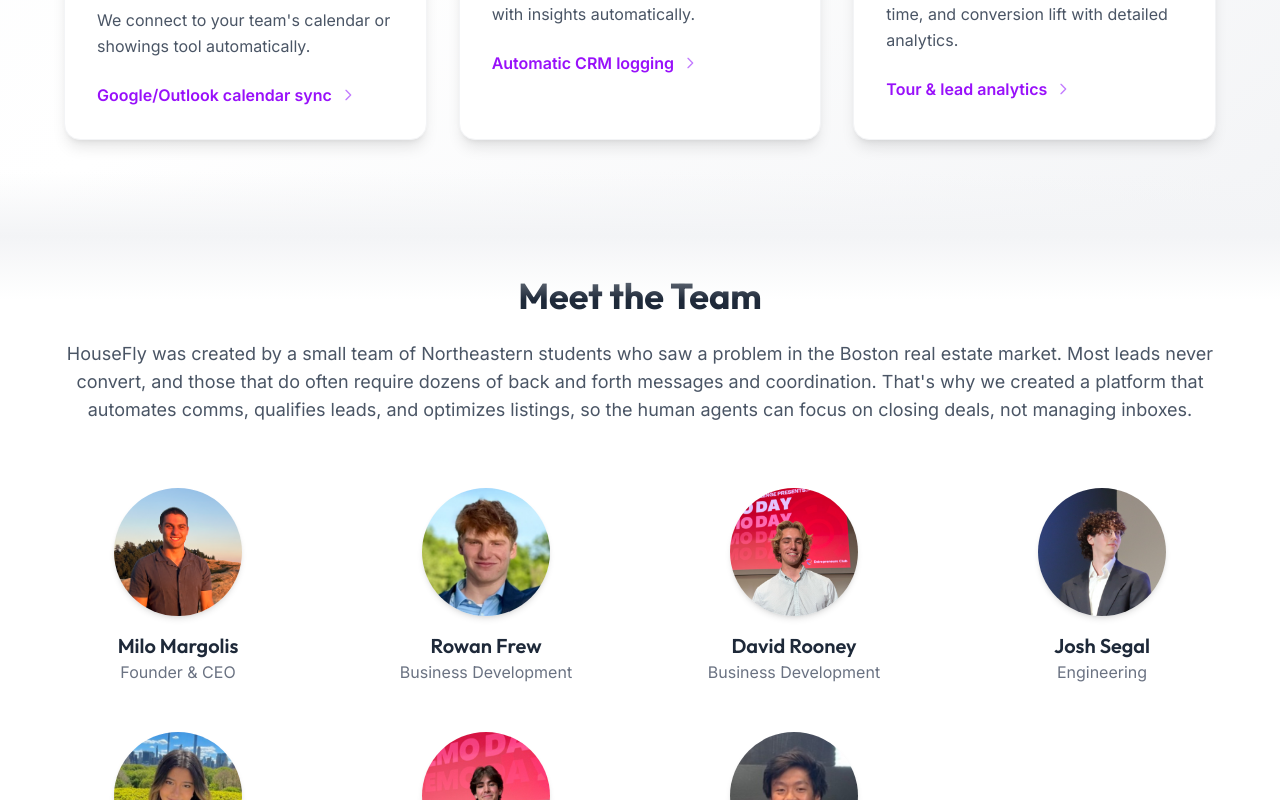
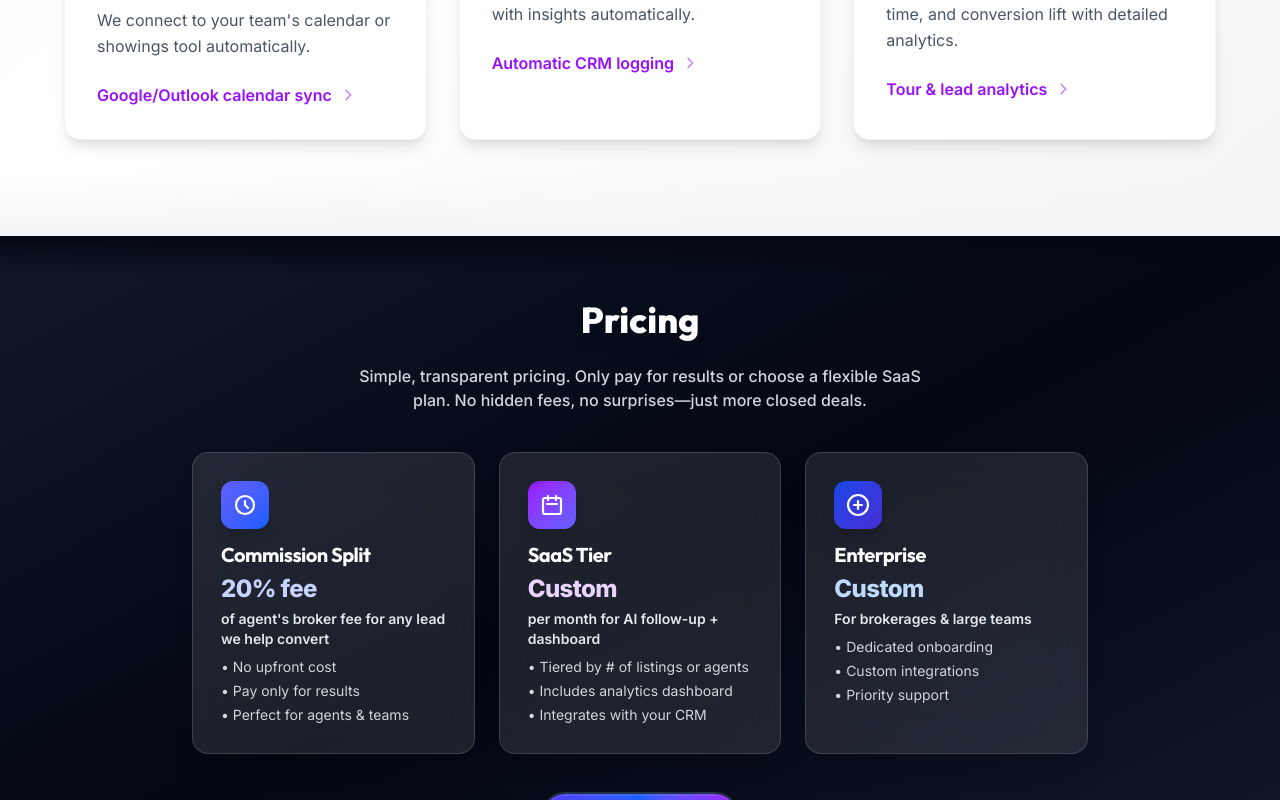
Before and after one commit to MiloMargolis/ai-leasing-agent-website, a Next.js app: page / in a window 1280 px wide. Shown: the part 2000-2800 px from the top of the page. Built offline with nearby package versions, Linux system fonts and the light colour scheme.

Commit message:
pricing section

```diff
--- a/app/page.tsx
+++ b/app/page.tsx
@@ -425,6 +425,72 @@ export default function Home() {
         </div>
       </section>
 
+      {/* Pricing Section */}
+      <section
+        className="relative py-16 px-4 md:px-0 bg-gradient-to-br from-gray-900 via-gray-950 to-gray-900"
+      >
+        <div className="absolute top-0 left-0 right-0 h-10 bg-gradient-to-b from-gray-950 to-transparent"></div>
+        <div className="absolute bottom-0 left-0 right-0 h-10 bg-gradient-to-t from-gray-950 to-transparent"></div>
+        <div className="max-w-4xl mx-auto relative z-10">
+          <h2 className="text-4xl font-extrabold text-white mb-6 font-heading text-center drop-shadow-xl">Pricing</h2>
+          <p className="text-base text-gray-300 text-center mb-10 max-w-xl mx-auto font-medium">Simple, transparent pricing. Only pay for results or choose a flexible SaaS plan. No hidden fees, no surprises—just more closed deals.</p>
+          <div className="grid md:grid-cols-3 gap-6">
+            {/* Commission Split */}
+            <div className="relative bg-white/10 backdrop-blur-xl border border-white/15 rounded-2xl shadow-xl p-7 flex flex-col items-start text-left min-h-[180px] transition-transform duration-200 hover:-translate-y-1 hover:shadow-2xl group">
+              <div className="w-12 h-12 rounded-xl bg-gradient-to-br from-indigo-500 to-blue-600 flex items-center justify-center shadow-lg mb-3">
+                <svg className="w-6 h-6 text-white" fill="none" stroke="currentColor" strokeWidth={2.2} viewBox="0 0 24 24"><path strokeLinecap="round" strokeLinejoin="round" d="M12 8v4l3 3m6-3a9 9 0 11-18 0 9 9 0 0118 0z" /></svg>
+              </div>
+              <h3 className="text-xl font-bold text-white mb-1 font-heading tracking-tight">Commission Split</h3>
+              <div className="text-2xl font-extrabold text-indigo-200 mb-1 tracking-tight">20% fee</div>
+              <div className="text-gray-200 mb-2 font-semibold text-sm">of agent's broker fee for any lead we help convert</div>
+              <ul className="text-gray-300 text-sm space-y-1 mb-0">
+                <li>• No upfront cost</li>
+                <li>• Pay only for results</li>
+                <li>• Perfect for agents & teams</li>
+              </ul>
+            </div>
+            {/* SaaS Tier */}
+            <div className="relative bg-white/10 backdrop-blur-xl border border-white/15 rounded-2xl shadow-xl p-7 flex flex-col items-start text-left min-h-[180px] transition-transform duration-200 hover:-translate-y-1 hover:shadow-2xl group">
+              <div className="w-12 h-12 rounded-xl bg-gradient-to-br from-purple-600 to-indigo-500 flex items-center justify-center shadow-lg mb-3">
+                <svg className="w-6 h-6 text-white" fill="none" stroke="currentColor" strokeWidth={2.2} viewBox="0 0 24 24"><path strokeLinecap="round" strokeLinejoin="round" d="M8 7V3m8 4V3m-9 8h10M5 21h14a2 2 0 002-2V7a2 2 0 00-2-2H5a2 2 0 00-2 2v12a2 2 0 002 2z" /></svg>
+              </div>
+              <h3 className="text-xl font-bold text-white mb-1 font-heading tracking-tight">SaaS Tier</h3>
+              <div className="text-2xl font-extrabold text-purple-200 mb-1 tracking-tight">Custom</div>
+              <div className="text-gray-200 mb-2 font-semibold text-sm">per month for AI follow-up + dashboard</div>
+              <ul className="text-gray-300 text-sm space-y-1 mb-0">
+                <li>• Tiered by # of listings or agents</li>
+                <li>• Includes analytics dashboard</li>
+                <li>• Integrates with your CRM</li>
+              </ul>
+            </div>
+            {/* Enterprise Option */}
+            <div className="relative bg-white/10 backdrop-blur-xl border border-white/15 rounded-2xl shadow-xl p-7 flex flex-col items-start text-left min-h-[180px] transition-transform duration-200 hover:-translate-y-1 hover:shadow-2xl group">
+              <div className="w-12 h-12 rounded-xl bg-gradient-to-br from-blue-700 to-indigo-700 flex items-center justify-center shadow-lg mb-3">
+                <svg className="w-6 h-6 text-white" fill="none" stroke="currentColor" strokeWidth={2.2} viewBox="0 0 24 24"><circle cx="12" cy="12" r="10" /><path strokeLinecap="round" strokeLinejoin="round" d="M8 12h8M12 8v8" /></svg>
+              </div>
+              <h3 className="text-xl font-bold text-white mb-1 font-heading tracking-tight">Enterprise</h3>
+              <div className="text-2xl font-extrabold text-blue-200 mb-1 tracking-tight">Custom</div>
+              <div className="text-gray-200 mb-2 font-semibold text-sm">For brokerages & large teams</div>
+              <ul className="text-gray-300 text-sm space-y-1 mb-0">
+                <li>• Dedicated onboarding</li>
+                <li>• Custom integrations</li>
+                <li>• Priority support</li>
+              </ul>
+            </div>
+          </div>
+          <div className="flex justify-center mt-10">
+            <a href="https://calendly.com/milomargolis4/30min?month=2025-06" target="_blank" rel="noopener noreferrer">
+              <button className="px-8 py-2 rounded-full bg-gradient-to-r from-indigo-600 via-blue-600 to-purple-600 text-white text-base font-bold shadow-lg border-2 border-white/10 backdrop-blur-md bg-opacity-80 ring-2 ring-blue-300/20 transition-all duration-200 hover:scale-105 hover:shadow-2xl hover:ring-4 hover:ring-blue-400/30 active:scale-97 focus:outline-none focus:ring-4 focus:ring-indigo-300 relative overflow-hidden before:absolute before:inset-0 before:bg-gradient-to-r before:from-blue-400/20 before:via-purple-400/10 before:to-indigo-400/20 before:blur-lg before:opacity-60 before:transition-opacity before:duration-300 before:pointer-events-none flex items-center gap-2">
+                <span className="z-10">Book a Demo</span>
+                <svg className="w-4 h-4 transition-transform duration-200 group-hover:translate-x-1 group-hover:scale-110 group-active:scale-95" fill="none" stroke="currentColor" strokeWidth={2.2} viewBox="0 0 24 24">
+                  <path strokeLinecap="round" strokeLinejoin="round" d="M17 8l4 4m0 0l-4 4m4-4H3" />
+                </svg>
+              </button>
+            </a>
+          </div>
+        </div>
+      </section>
+
       {/* Team Section */}
       <section
         ref={teamRef}
```
